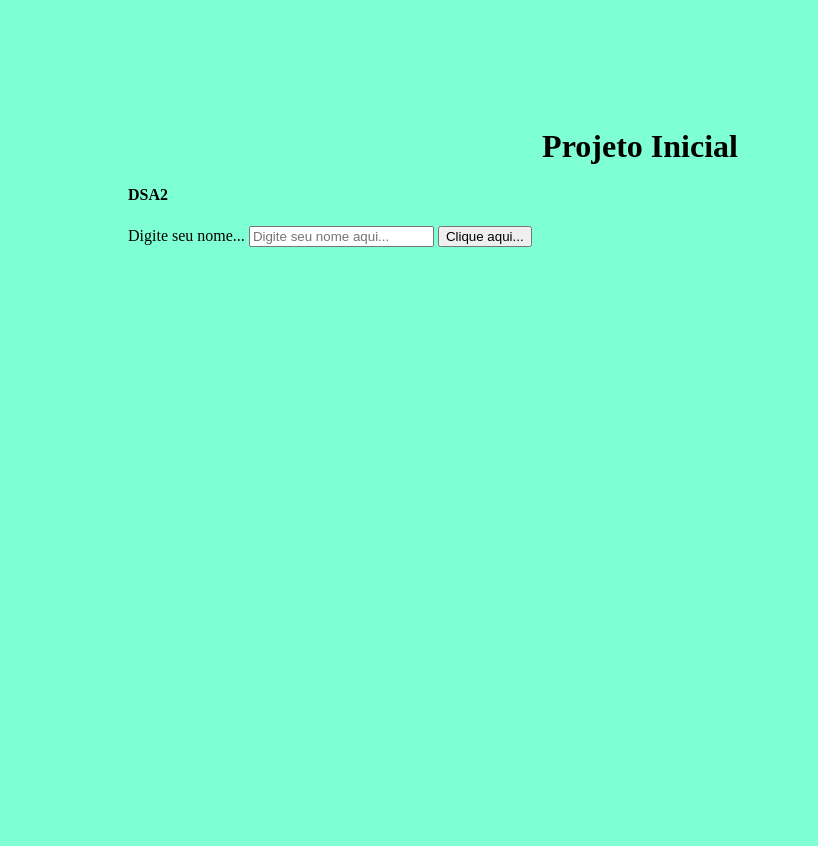
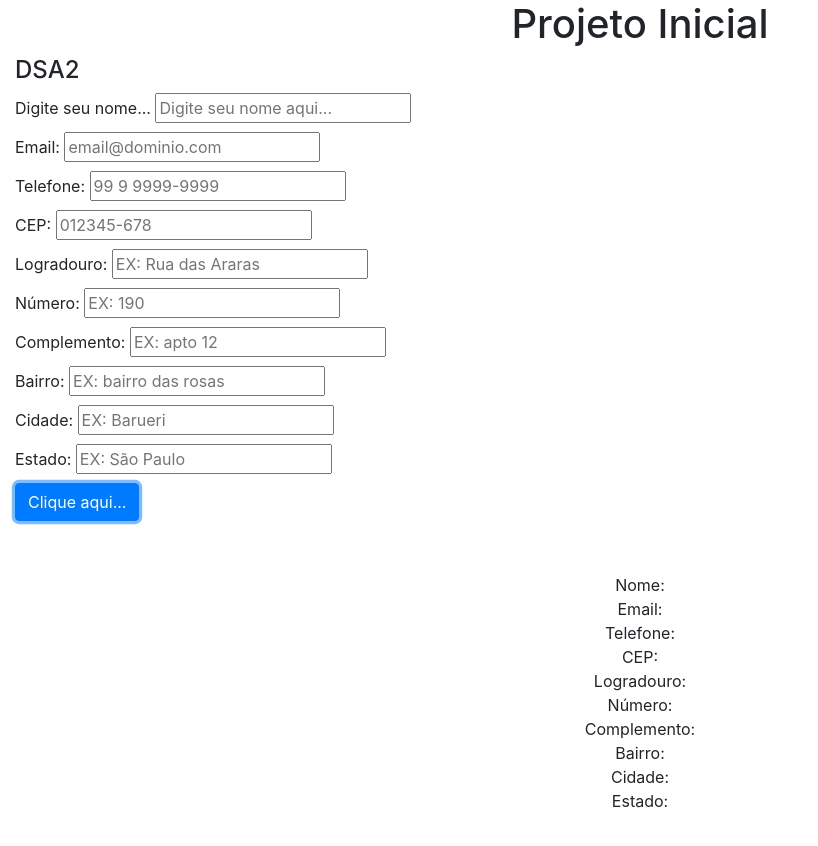
Before and after one commit to GuilhermeLimaDev/projeto-inicial, a plain HTML site: page index.html in a window 1280 px wide. Both pictures are taken after a click on the button "Clique aqui...". Shown: the whole page, without its empty margins (0-818 px from the left). Before the commit the page ends 800 px from the top, so only its background shows below. Drawn offline with nearby package versions, Linux system fonts and the light colour scheme.

Commit message:
formulário

```diff
--- a/index.html
+++ b/index.html
@@ -6,15 +6,62 @@
     <meta name="viewport" content="width=device-width, initial-scale=1.0">
     <title>Projeto Inicial</title>
     <link href="./estilo.css" type="text/css" rel="stylesheet">
+    <link rel="stylesheet" href="https://stackpath.bootstrapcdn.com/bootstrap/4.1.3/css/bootstrap.min.css" integrity="sha384-MCw98/SFnGE8fJT3GXwEOngsV7Zt27NXFoaoApmYm81iuXoPkFOJwJ8ERdknLPMO" crossorigin="anonymous">
 </head>
-<body>
+<body class="container-fluid">
     <h1>Projeto Inicial</h1>
     <div>
         <h4>DSA2</h4>
-        <label>Digite seu nome...</label>
-        <input type="text" id="nome" placeholder="Digite seu nome aqui...">
-        <input type="button" id="botao" value="Clique aqui...">
+        <form>
+            <div class="mb-1">
+                <label for="nome">Digite seu nome...</label>
+                <input type="text" id="nome" placeholder="Digite seu nome aqui...">
+            </div>
+            <div class="mb-1">
+                <label for="nome">Email:</label>
+                <input type="text" id="email" placeholder="email@dominio.com">
+            </div>
+            <div class="mb-1">
+                <label for="nome">Telefone:</label>
+                <input type="text" id="telefone" placeholder="99 9 9999-9999">
+            </div>
+            <div class="mb-1">
+                <label for="nome">CEP:</label>
+                <input type="text" id="cep" placeholder="012345-678">
+            </div>
+            <div class="mb-1">
+                <label for="nome">Logradouro:</label>
+                <input type="text" id="log" placeholder="EX: Rua das Araras">
+            </div>
+            <div class="mb-1">
+                <label for="nome">Número:</label>
+                <input type="text" id="num" placeholder="EX: 190">
+            </div>
+            <div class="mb-1">
+                <label for="nome">Complemento:</label>
+                <input type="text" id="complemento" placeholder="EX: apto 12">
+            </div>
+            <div class="mb-1">
+                <label for="nome">Bairro:</label>
+                <input type="text" id="bairro" placeholder="EX: bairro das rosas">
+            </div>
+            <div class="mb-1">
+                <label for="nome">Cidade:</label>
+                <input type="text" id="cidade" placeholder="EX: Barueri">
+            </div>
+            <div class="mb-1">
+                <label for="nome">Estado:</label>
+                <input type="text" id="estado" placeholder="EX: São Paulo">
+            </div>
+            <input type="button" id="botao" class="btn btn-primary" value="Clique aqui...">
+        </form>
+        <div class="m-5 p-1 text-center" id="saida-de-dados">
+
+        </div>
     </div>
     <script src="./scripts.js"></script>
+    <script src="https://code.jquery.com/jquery-3.3.1.slim.min.js" integrity="sha384-q8i/X+965DzO0rT7abK41JStQIAqVgRVzpbzo5smXKp4YfRvH+8abtTE1Pi6jizo" crossorigin="anonymous"></script>
+<script src="https://cdnjs.cloudflare.com/ajax/libs/popper.js/1.14.3/umd/popper.min.js" integrity="sha384-ZMP7rVo3mIykV+2+9J3UJ46jBk0WLaUAdn689aCwoqbBJiSnjAK/l8WvCWPIPm49" crossorigin="anonymous"></script>
+<script src="https://stackpath.bootstrapcdn.com/bootstrap/4.1.3/js/bootstrap.min.js" integrity="sha384-ChfqqxuZUCnJSK3+MXmPNIyE6ZbWh2IMqE241rYiqJxyMiZ6OW/JmZQ5stwEULTy" crossorigin="anonymous"></script>
 </body>
 </html>
--- a/scripts.js
+++ b/scripts.js
@@ -1,7 +1,28 @@
 var botao = document.getElementById("botao");
 botao.addEventListener("click", alertar, false);
 var nome = document.getElementById("nome");
+var email = document.getElementById("email");
+var telefone = document.getElementById("telefone");
+var cep = document.getElementById("cep");
+var log = document.getElementById("log");
+var num = document.getElementById("num");
+var complemento = document.getElementById("complemento");
+var bairro = document.getElementById("bairro");
+var cidade = document.getElementById("cidade");
+var estado = document.getElementById("estado");
+
+var saida = document.getElementById("saida-de-dados");
 
 function alertar(event){
-    alert("Você clicou no botão!!!" + nome.value);
+    //alert("Você clicou no botão!!!" + nome.value);
+    saida.innerText= "Nome: " + nome.value +
+    "\n Email: " + email.value +
+    "\n Telefone: " + telefone.value +
+    "\n CEP: " + cep.value +
+    "\n Logradouro: " + log.value +
+    "\n Número: " + num.value +
+    "\n Complemento: " + complemento.value +
+    "\n Bairro: " + bairro.value +
+    "\n Cidade: " + cidade.value +
+    "\n Estado: " + estado.value;
 }
```
